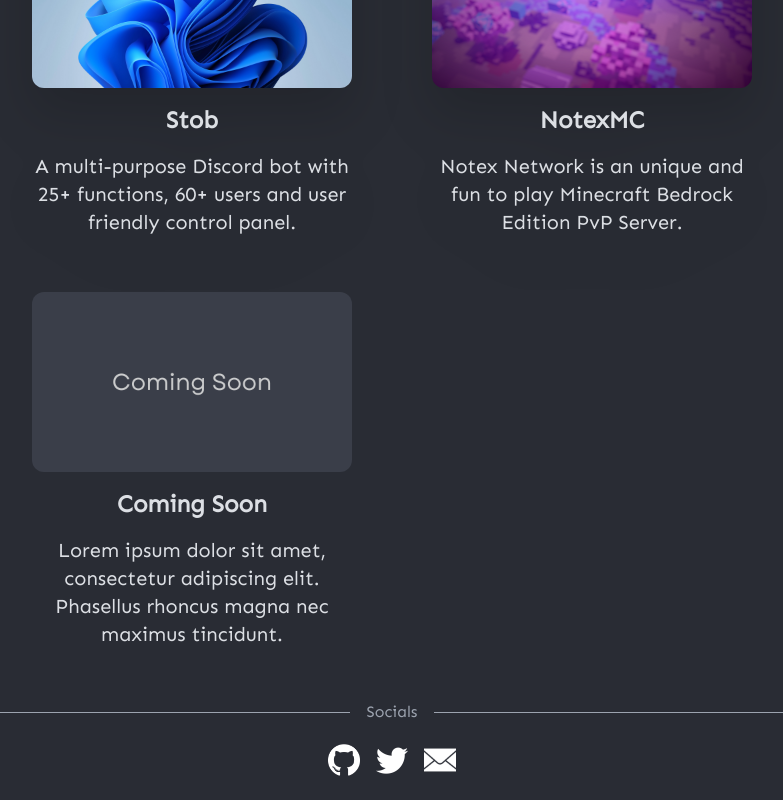
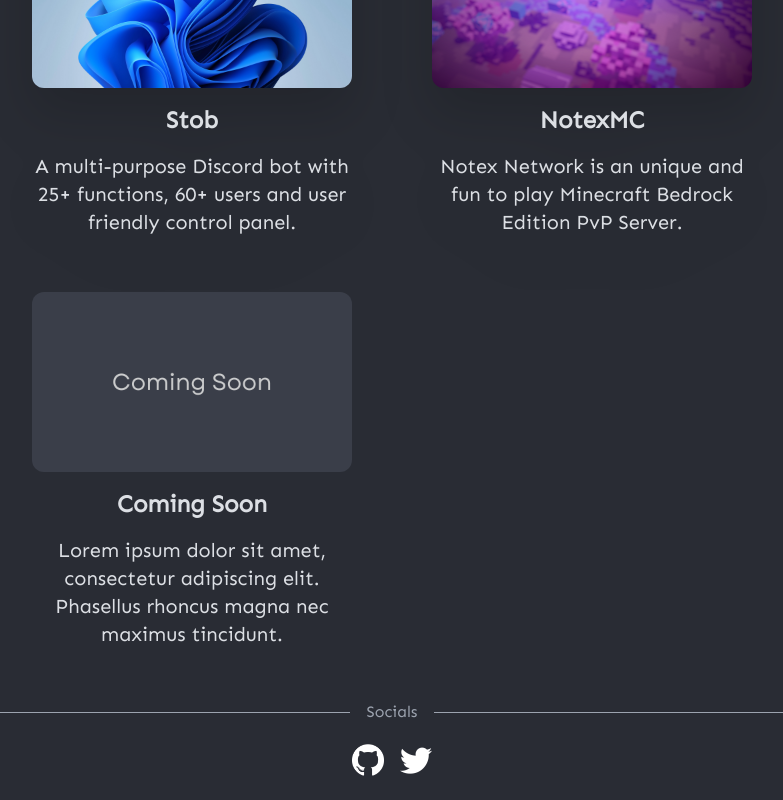
Before and after one commit to Zytha/zytha.github.io, a React (Vite) app: page / in a window 1280 px wide. Shown: the part 512-1312 px from the top of the page, without its empty margins (248-1031 px from the left). Built offline with nearby package versions, Linux system fonts and the light colour scheme.

Commit message:
Update Footer.jsx

```diff
--- a/src/components/Footer.jsx
+++ b/src/components/Footer.jsx
@@ -9,15 +9,12 @@
     return (
         <>
             <motion.div initial={{ opacity: 0 }} animate={{ opacity: 1 }} transition={{ duration: 1, delay: 3.0 }} className='flex justify-center items-center content-center'>
-                <motion.a  href='https://github.com/zytha' target='_blank' rel='noreferrer' whileHover={{ scale: 1.1 }} whileTap={{ scale: 0.9 }} className='w-[2.0rem] mb-[1.5rem] mx-[0.5rem]'>
+                <motion.a  href='https://github.com/reactwindd' target='_blank' rel='noreferrer' whileHover={{ scale: 1.1 }} whileTap={{ scale: 0.9 }} className='w-[2.0rem] mb-[1.5rem] mx-[0.5rem]'>
                     <img src={ github } alt='github' className='h-[32px] w-[32px]'/>
                 </motion.a>
                 <motion.a href='https://twitter.com/reactwindd' target='_blank' rel='noreferrer' whileHover={{ scale: 1.1 }} whileTap={{ scale: 0.9 }} className='w-[2.0rem] mb-[1.5rem] mx-[0.5rem]'>
                     <img src={ twitter } alt='twitter' className='h-[32px] w-[32px]'/>
                 </motion.a>
-                <motion.a href='mailto: yang@zytha.ml' target='_blank' rel='noreferrer' whileHover={{ scale: 1.1 }} whileTap={{ scale: 0.9 }} className='w-[2.0rem] mb-[1.5rem] mx-[0.5rem]'>
-                    <img src={ email } alt='email' className='h-[32px] w-[32px]'/>
-                </motion.a>
             </motion.div>
         </>
     );
```
